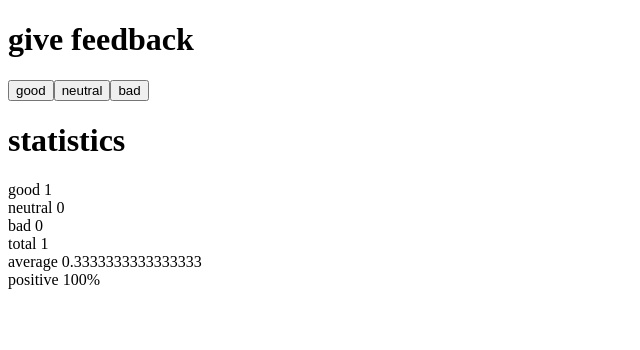
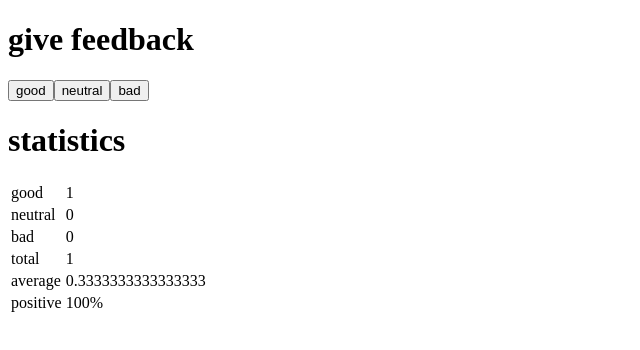
Before and after one commit to Curlos/Full-Stack-Open-2020-Part-0, a React (Create React App) app in the folder Part 1/03-unicafe/: page / in a window 1280 px wide. Both pictures are taken after a click on the button "good". Shown: the top 350 px of the page, without its empty margins (0-640 px from the left). Built offline with nearby package versions, Linux system fonts and the light colour scheme.

Commit message:
1.11*: unicafe step6 (complete)

```diff
--- a/Part 1/03-unicafe/src/index.js
+++ b/Part 1/03-unicafe/src/index.js
@@ -43,16 +43,18 @@
 const Statistic = ({ text, value }) => {
   if (text === 'positive') {
     return (
-      <div>
-        {text} {value}%
-      </div>
+      <tr>
+        <td>{text}</td>
+        <td>{value}%</td>
+      </tr>
     )
   }
 
   return (
-    <div>
-      {text} {value}
-    </div>
+    <tr>
+      <td>{text}</td>
+      <td>{value}</td>
+    </tr>
   )
 }
 
@@ -73,14 +75,16 @@
   }
 
   return (
-    <div>
+    <table>
+      <tbody>
         <Statistic text="good" value={good} />
         <Statistic text="neutral" value={neutral} />
         <Statistic text="bad" value={bad} />
         <Statistic text="total" value={good + neutral + bad} />
         <Statistic text="average" value={total / 3} />
         <Statistic text="positive" value={!isNaN(good / total) ? good / total * 100 : 0} />
-    </div>
+      </tbody>
+    </table>
   )
 }
 
```
Lines whose indentation alone changed are shown as unchanged.
